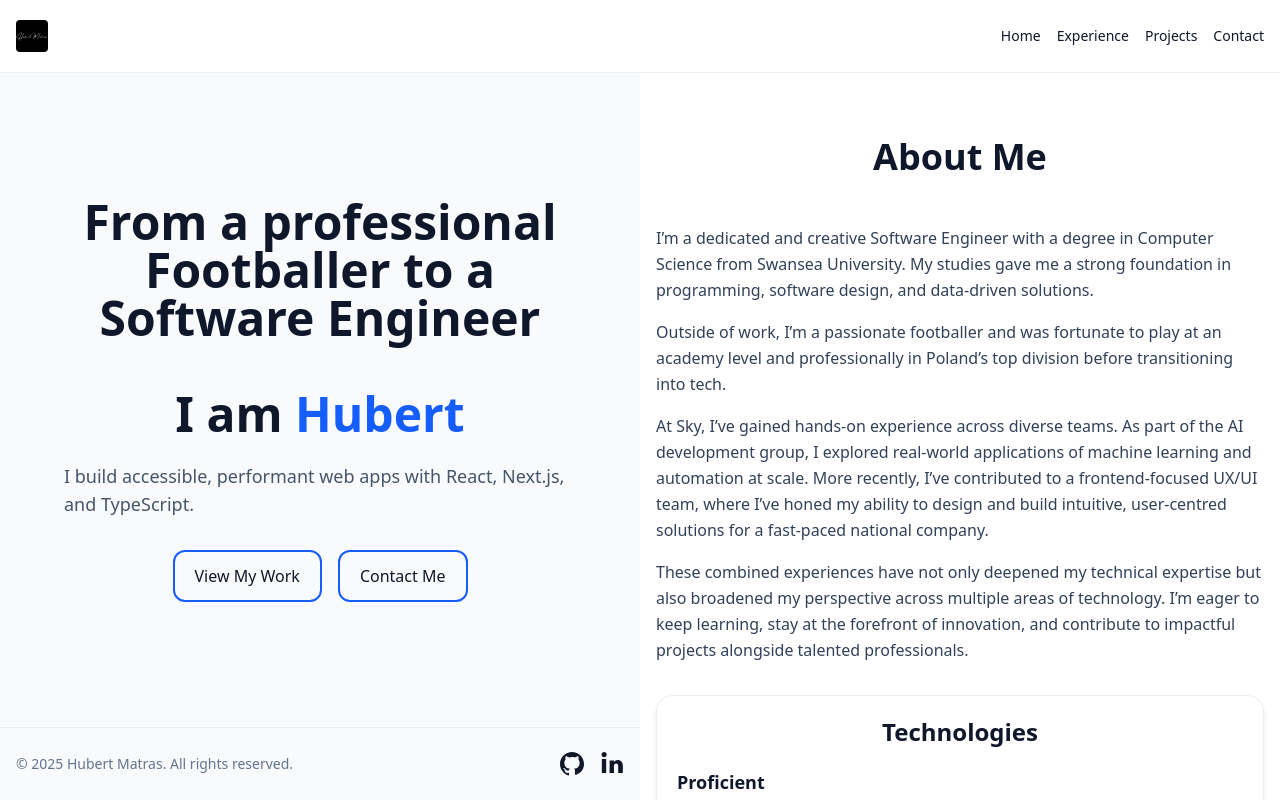
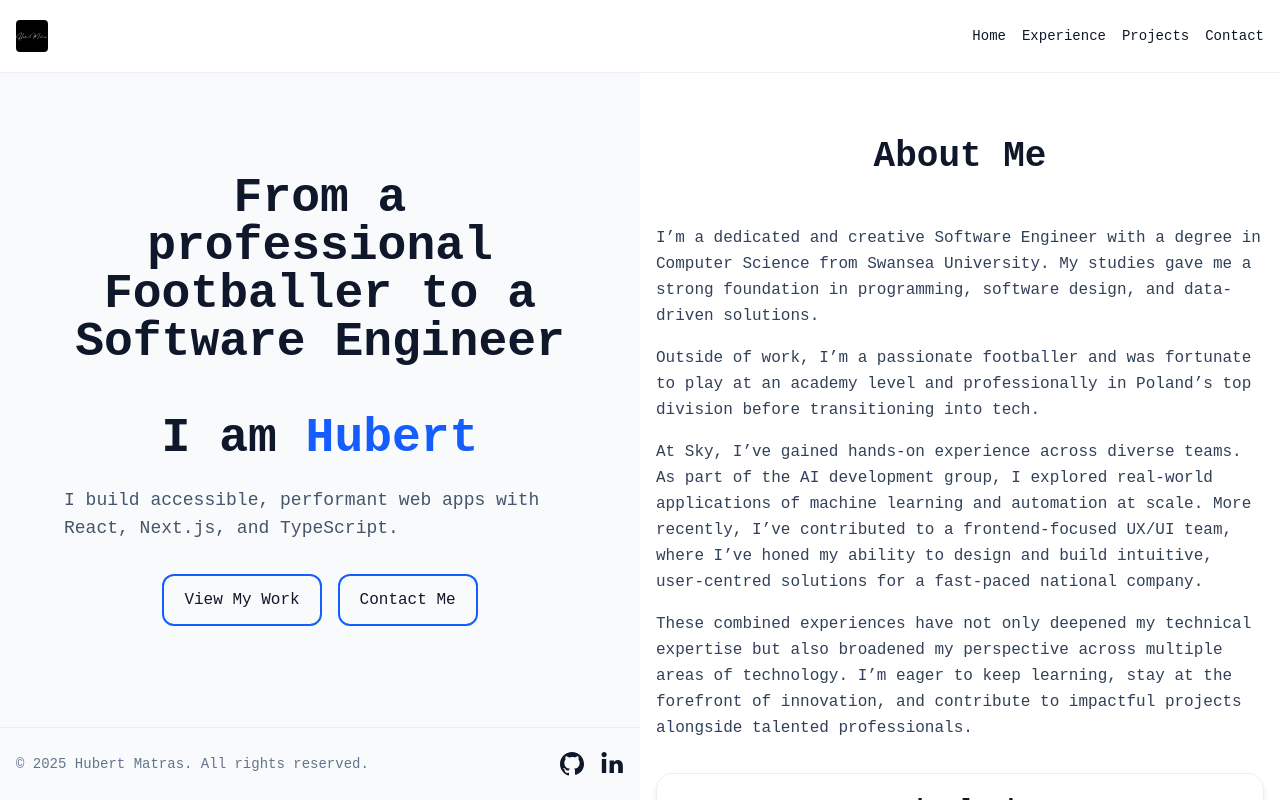
Before and after one commit to hubertMatras/hm-website, a Next.js app: page / in a window 1280 px wide. Built offline with nearby package versions, Linux system fonts and the light colour scheme.

Commit message:
Cleanup font styling

```diff
--- a/app/globals.css
+++ b/app/globals.css
@@ -6,6 +6,7 @@ html {
 
 body {
   @apply bg-white text-slate-900 transition-colors;
+  font-family: "Source Code Pro", monospace;
 }
 
 /* Typography */
--- a/app/layout.tsx
+++ b/app/layout.tsx
@@ -1,18 +1,6 @@
 import type { Metadata } from "next";
-import { Geist, Geist_Mono } from "next/font/google";
 import "./globals.css";
 import Header from "../components/Header";
-import Footer from "../components/Footer";
-
-const geistSans = Geist({
-  variable: "--font-geist-sans",
-  subsets: ["latin"],
-});
-
-const geistMono = Geist_Mono({
-  variable: "--font-geist-mono",
-  subsets: ["latin"],
-});
 
 export const metadata: Metadata = {
   title: {
@@ -46,9 +34,8 @@ export default function RootLayout({
 }) {
   return (
     <html lang="en" suppressHydrationWarning>
-      <body
-       className={`${geistSans.variable} ${geistMono.variable} antialiased`}
-      >
+      <head />
+      <body>
         <div className="flex flex-col min-h-screen md:h-screen">
           <Header />
           <main className="flex-1 md:overflow-hidden">
--- a/tailwind.config.ts
+++ b/tailwind.config.ts
@@ -6,17 +6,6 @@ const config: Config = {
         "./app/**/*.{ts,tsx}",
         "./components/**/*.{ts,tsx}",
     ],
-    theme: {
-        extend: {
-            container: { center: true, padding: "1rem" },
-            colors: {
-                brand: {
-                    DEFAULT: "#3b82f6",
-                    600: "#2563eb"
-                }
-            }
-        }
-    },
     plugins: [],
 };
 export default config;
```
